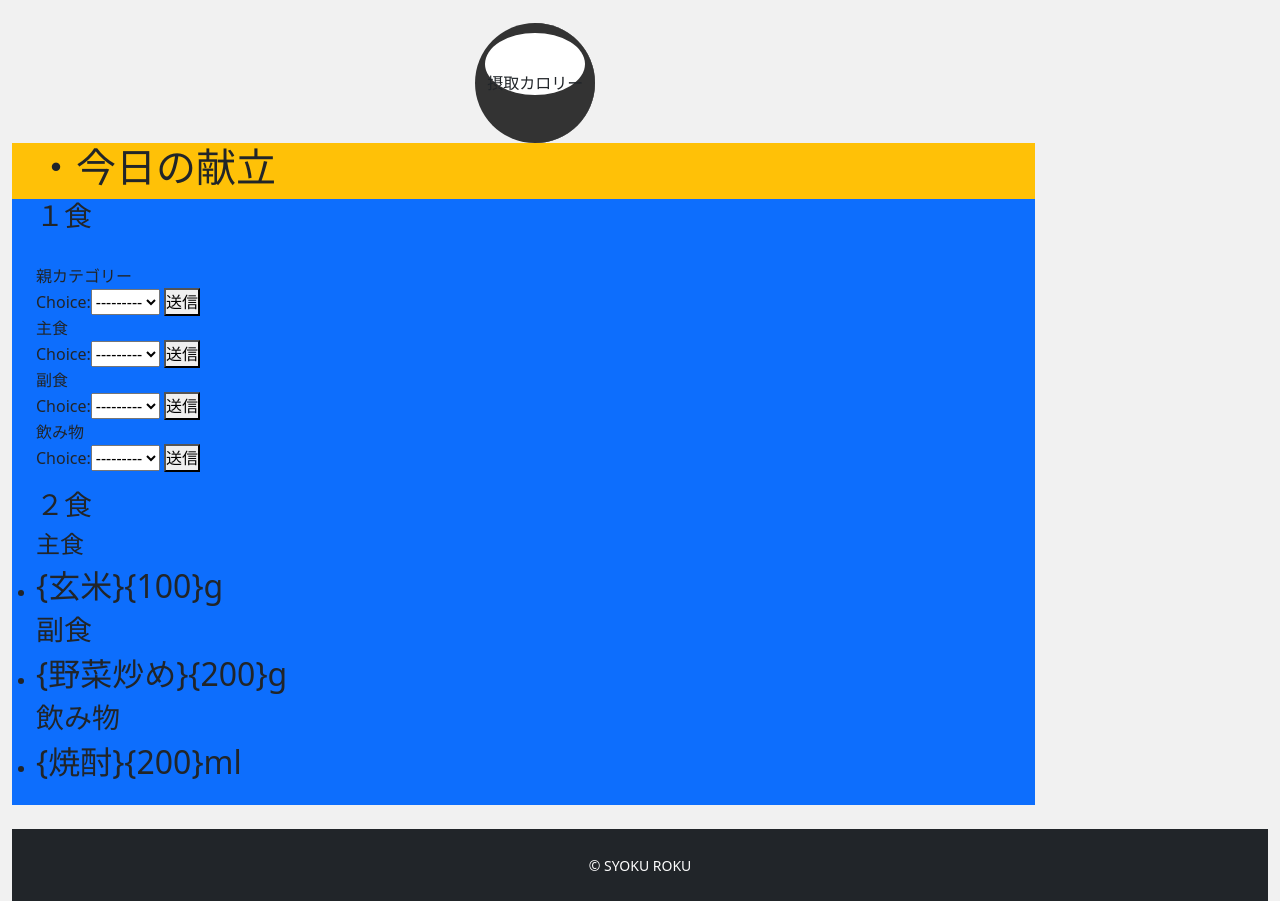
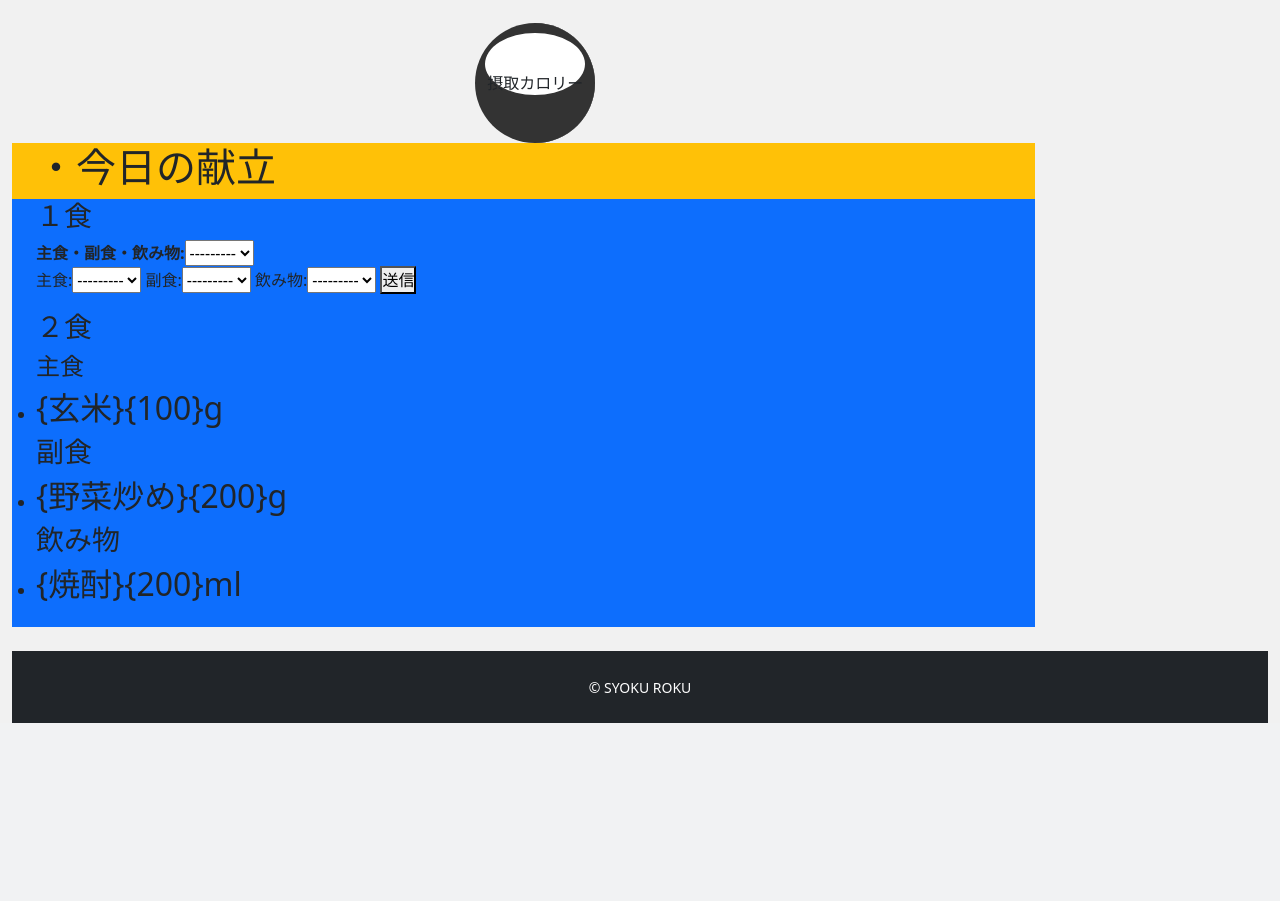
Before and after one commit to hashi5akihiro5/app_syokuroku, a Django app: template app/templates/app/index.html in a window 1280 px wide. Shown: the part 515-1416 px from the top of the page. After the commit the page ends 1238 px from the top, so only its background shows below. Run offline with Django 3.2, Linux system fonts and the light colour scheme; the template is opened without the code that fills it: values that come from a table or form of the project are taken from there, others are empty; some libraries are stand-ins or nearby versions; some web fonts are replaced.

Commit message:
12/22 forms, models　各カテゴリー修正

```diff
--- a/app/forms.py
+++ b/app/forms.py
@@ -4,7 +4,7 @@ from .models import ParentCategory, MainCategory, SubCategory, DrinkCategory
 # 親カテゴリー
 # カテゴリー種類:主食・副食・飲み物
 class ParentCategoryForm(forms.Form):
-    choice = forms.ModelChoiceField(queryset=ParentCategory.objects)
+    choice = forms.ModelChoiceField(queryset=ParentCategory.objects, label="主食・副食・飲み物")
     # class Meta:
     #     model = ParentCategory
     #     fields = ['name']
@@ -13,12 +13,12 @@ class ParentCategoryForm(forms.Form):
 # 子カテゴリー
 # 主食
 class MainCategoryForm(forms.Form):
-    choice = forms.ModelChoiceField(queryset=MainCategory.objects)
+    choice = forms.ModelChoiceField(queryset=MainCategory.objects, label="主食")
 
 # 副食
 class SubCategory(forms.Form):
-    choice = forms.ModelChoiceField(queryset=SubCategory.objects)
+    choice = forms.ModelChoiceField(queryset=SubCategory.objects, label="副食")
 
 # 飲み物
 class DrinkCategory(forms.Form):
-    choice = forms.ModelChoiceField(queryset=DrinkCategory.objects)
+    choice = forms.ModelChoiceField(queryset=DrinkCategory.objects, label="飲み物")
--- a/app/templates/app/index.html
+++ b/app/templates/app/index.html
@@ -18,37 +18,16 @@
     </div>
     <div class="row bg-primary">
         <div class="row">
-            <div class="row">
-                <h3>１食</h3>
-            </div>
-            <div class="row">
-                <ul>
-                    <h4>{{ parentcategory_data }}</h4>
-                </ul>
-            </div>
             <!-- 選択・リスト形式にする　gも一緒 -->
             <div class="row mb-3">
-                <div>親カテゴリー</div>
-                <form action="/" method="post">
+                <h3>１食</h3>
+                <form action="{% url 'index' %}" method="post">
                     {% csrf_token %}
-                    {{ parentcategoryform.as_table }}
-                    <button type="submit">送信</button>
-                </form>
-                <div>主食</div>
-                <form action="/" method="post">
-                    {% csrf_token %}
+                    <table class="talbel">
+                        {{ parentcategoryform.as_table }}
+                    </table>
                     {{ maincategoryform.as_table }}
-                    <button type="submit">送信</button>
-                </form>
-                <div>副食</div>
-                <form action="/" method="post">
-                    {% csrf_token %}
                     {{ subcategory.as_table }}
-                    <button type="submit">送信</button>
-                </form>
-                <div>飲み物</div>
-                <form action="/" method="post">
-                    {% csrf_token %}
                     {{ drinkcategory.as_table }}
                     <button type="submit">送信</button>
                 </form>
```
Also changed, not shown: app/models.py (+10 -6 lines), app/migrations/0001_initial.py, app/migrations/0002_auto_20211222_1651.py (added), app/migrations/0002_profile_created.py (deleted), app/migrations/0003_auto_20211215_0845.py (deleted), app/migrations/0004_auto_20211215_0858.py (deleted), app/migrations/0005_auto_20211215_0936.py (deleted), app/migrations/0006_auto_20211215_0939.py (deleted), app/migrations/0007_auto_20211216_1144.py (deleted), app/migrations/0008_parentcategorys.py (deleted), app/migrations/0009_drinkcategorys_maincategorys_subcategorys.py (deleted), app/migrations/0010_auto_20211216_1220.py (deleted), app/migrations/0011_post.py (deleted), app/migrations/0012_auto_20211221_1158.py (deleted), 2 more files.
